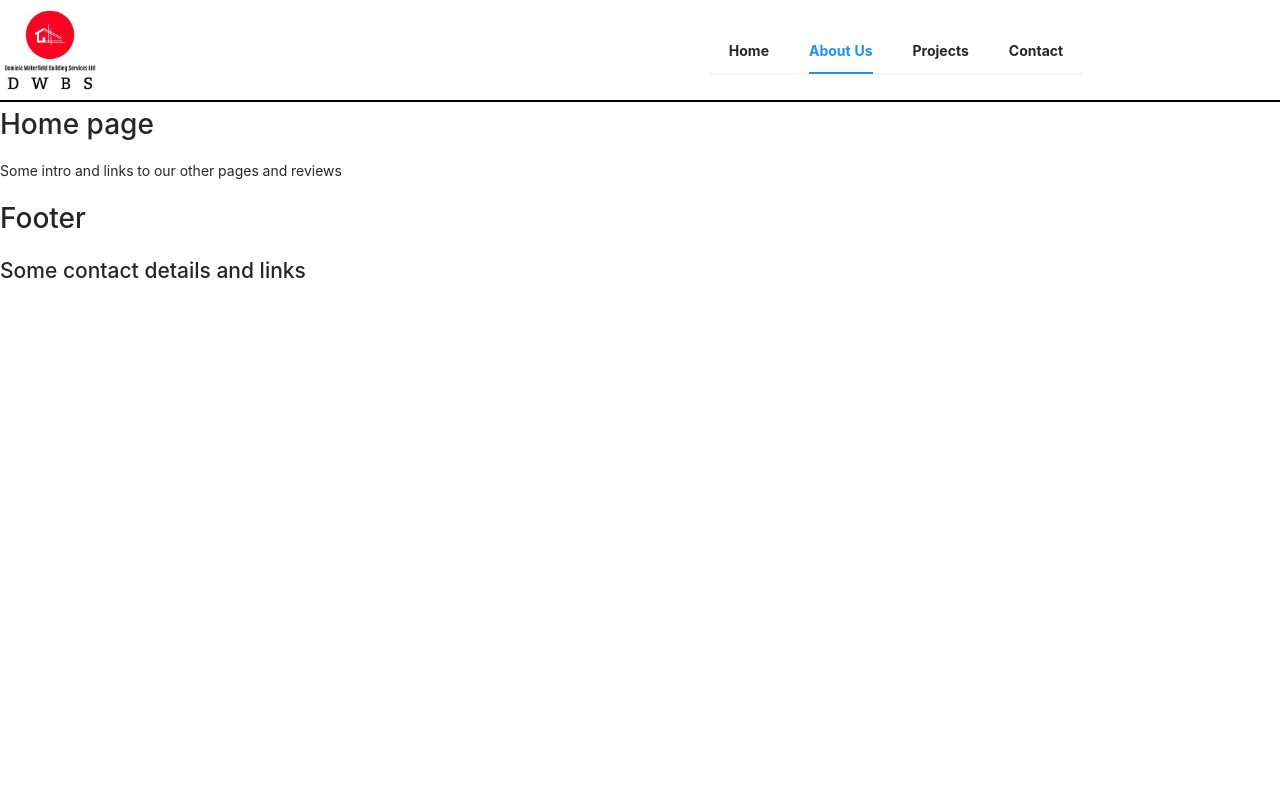
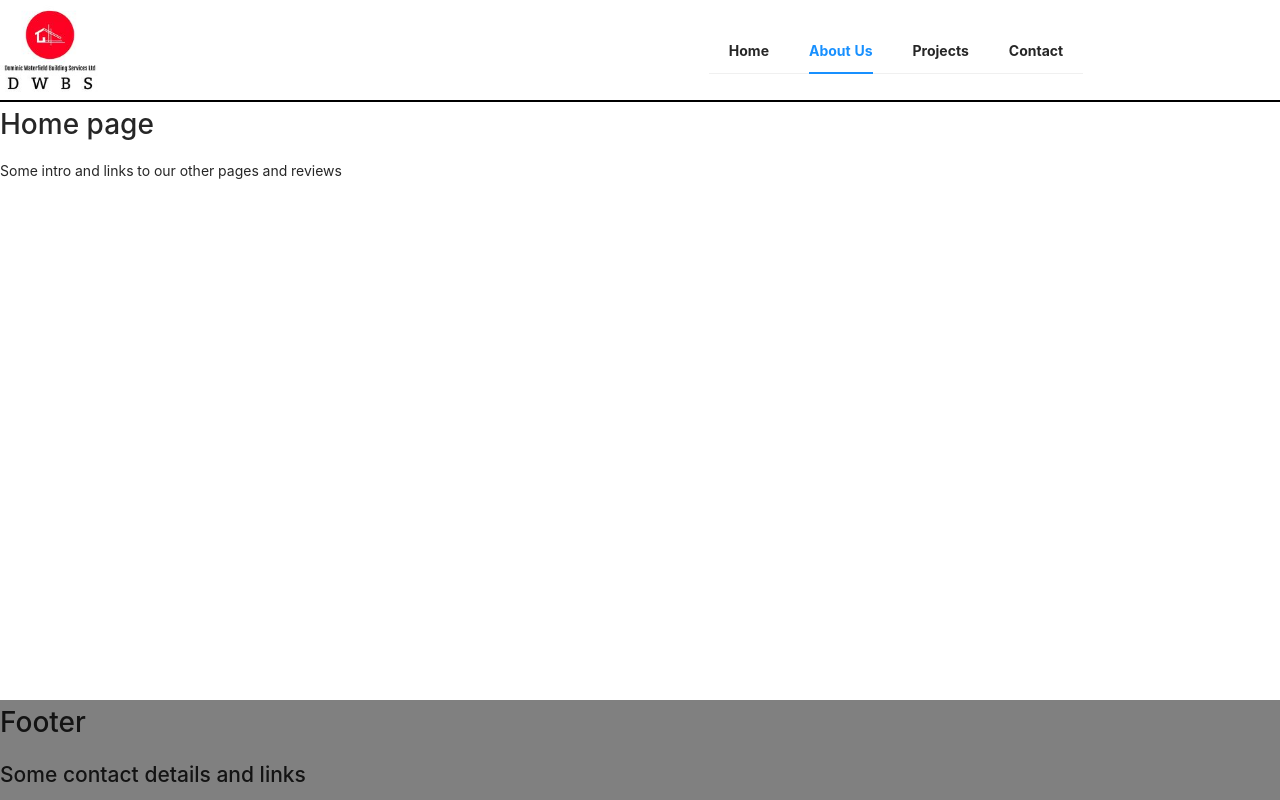
Before and after one commit to Am0031/dwbuildingservices, a React (Create React App) app: page /#/ in a window 1280 px wide. Built offline with nearby package versions, Linux system fonts and the light colour scheme.

Commit message:
added sticky footer

```diff
--- a/src/App.css
+++ b/src/App.css
@@ -1,5 +1,24 @@
+* {
+  box-sizing: border-box;
+}
 .App {
   text-align: center;
+}
+
+body,
+#root {
+  margin: 0;
+  display: flex;
+  min-height: 100vh;
+  flex-direction: column;
+}
+
+.title {
+  margin: 0;
+}
+.main {
+  flex: 2;
+  /* min-height: 90vh; */
 }
 
 .navbar {
--- a/src/components/About.js
+++ b/src/components/About.js
@@ -6,7 +6,7 @@ export const About = () => {
   //some useEffect
 
   return (
-    <div>
+    <div className="main">
       <h1>About us</h1>
       <div>
         <p> Some description of what we do... </p>
--- a/src/components/Footer.js
+++ b/src/components/Footer.js
@@ -6,7 +6,14 @@ export const Footer = () => {
   //some useEffect
 
   return (
-    <div>
+    <div
+      style={{
+        background: "grey",
+        height: "100px",
+        position: "sticky",
+        bottom: "0",
+      }}
+    >
       <h1>Footer</h1>
       <h2>Some contact details and links</h2>
     </div>
--- a/src/components/Home.js
+++ b/src/components/Home.js
@@ -6,7 +6,7 @@ export const Home = () => {
   //some useEffect
 
   return (
-    <div>
+    <div className="main">
       <h1>Home page</h1>
       <div>
         <p> Some intro and links to our other pages and reviews </p>
--- a/src/components/Projects.js
+++ b/src/components/Projects.js
@@ -44,7 +44,7 @@ export const Projects = () => {
   };
 
   return (
-    <div>
+    <div className="main">
       <h1>DW Projects</h1>
       {state.projects && state.projects.length ? (
         state.projects.map((item) => {
```
